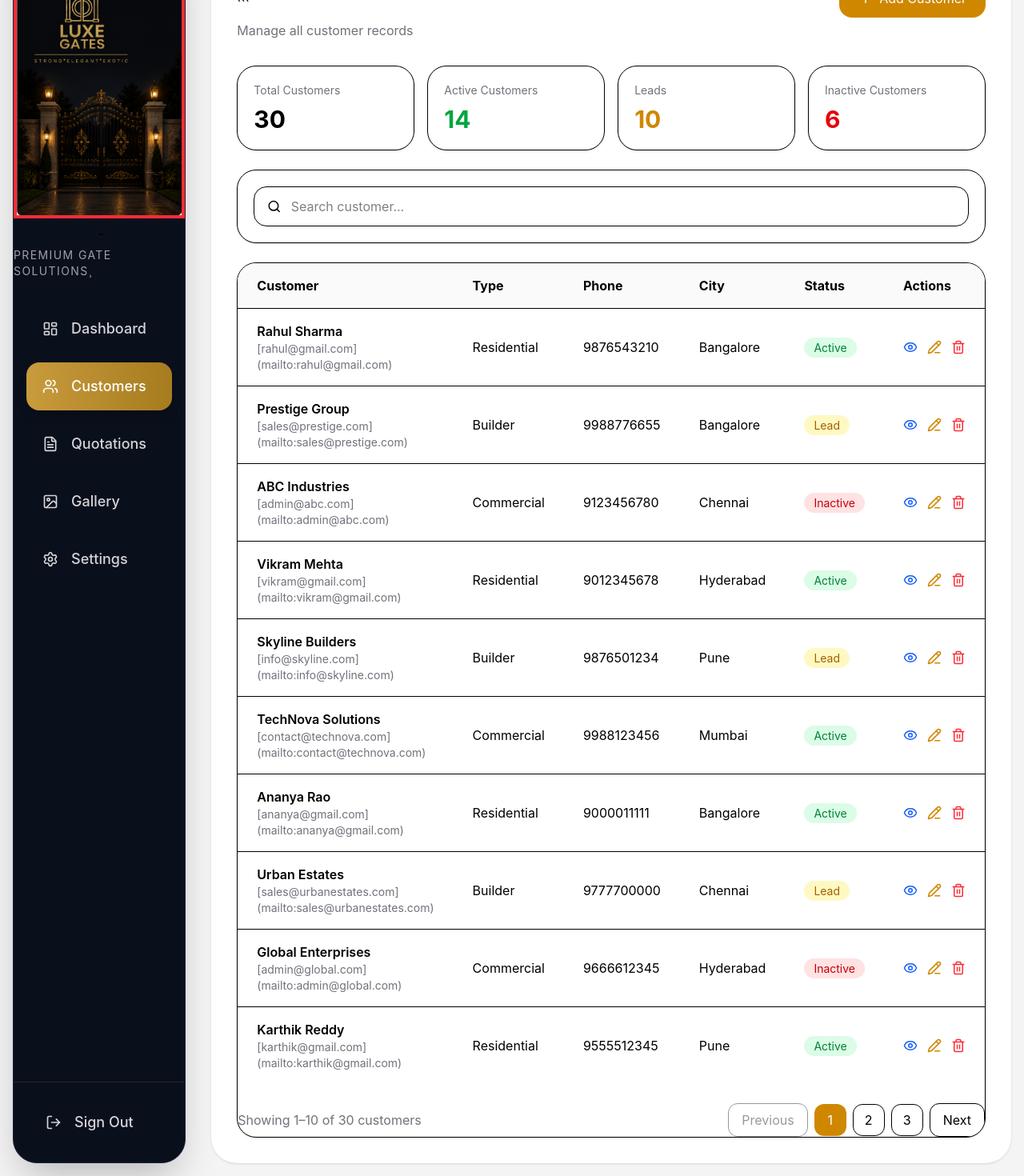
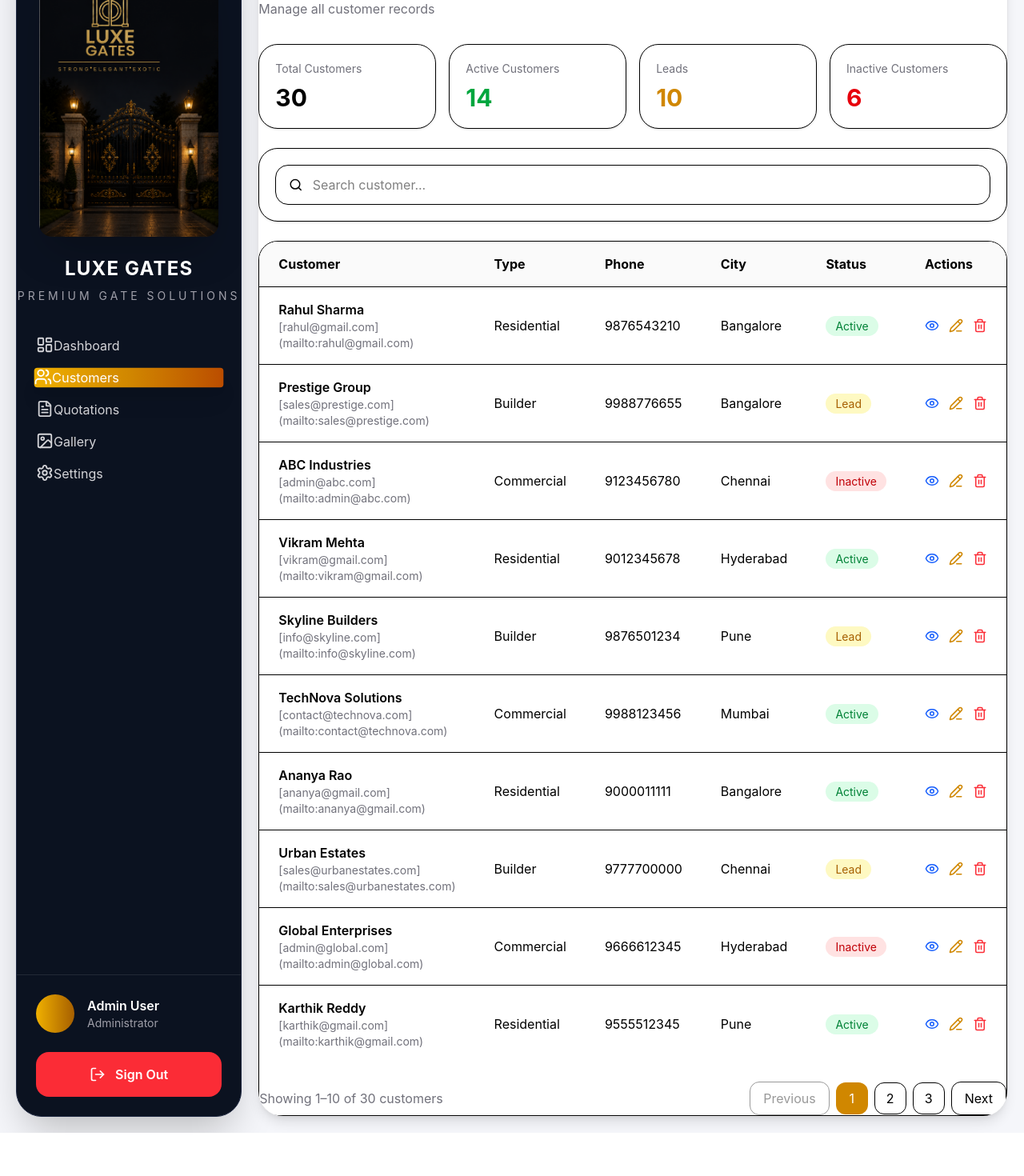
Before and after one commit to prajwalmoorthy019/Luxe_Gates, a React app: page /customers in a window 1280 px wide. Shown: the part 102-1572 px from the top of the page at 80% size. After the commit the page ends 1518 px from the top, so only its background shows below. Built offline with nearby package versions, Linux system fonts and the light colour scheme; sample sign-in values are in the browser's storage; the HTML template or start-up script is replaced by a standard one.

Commit message:
sign out functionality

```diff
--- a/src/App.jsx
+++ b/src/App.jsx
@@ -13,22 +13,100 @@ import CreateQuotation from "./pages/CreateQuotation";
 import Gallery from "./pages/Gallery";
 import Settings from "./pages/Settings";
 
+import ProtectedRoute from "./components/ProtectedRoute";
+
 function App() {
   return (
     <CustomerProvider>
       <BrowserRouter>
+
         <Routes>
+
           <Route path="/" element={<Login />} />
-          <Route path="/dashboard" element={<Dashboard />} />
-          <Route path="/customers" element={<Customers />} />
-          <Route path="/customers/new" element={<CreateCustomer />} />
-          <Route path="/customers/view/:id" element={<ViewCustomer />} />
-          <Route path="/customers/edit/:id" element={<EditCustomer />} />
-          <Route path="/quotations" element={<Quotations />} />
-          <Route path="/quotations/new" element={<CreateQuotation />} />
-          <Route path="/gallery" element={<Gallery />} />
-          <Route path="/settings" element={<Settings />} />
+
+          <Route
+            path="/dashboard"
+            element={
+              <ProtectedRoute>
+                <Dashboard />
+              </ProtectedRoute>
+            }
+          />
+
+          <Route
+            path="/customers"
+            element={
+              <ProtectedRoute>
+                <Customers />
+              </ProtectedRoute>
+            }
+          />
+
+          <Route
+            path="/customers/new"
+            element={
+              <ProtectedRoute>
+                <CreateCustomer />
+              </ProtectedRoute>
+            }
+          />
+
+          <Route
+            path="/customers/view/:id"
+            element={
+              <ProtectedRoute>
+                <ViewCustomer />
+              </ProtectedRoute>
+            }
+          />
+
+          <Route
+            path="/customers/edit/:id"
+            element={
+              <ProtectedRoute>
+                <EditCustomer />
+              </ProtectedRoute>
+            }
+          />
+
+          <Route
+            path="/quotations"
+            element={
+              <ProtectedRoute>
+                <Quotations />
+              </ProtectedRoute>
+            }
+          />
+
+          <Route
+            path="/quotations/new"
+            element={
+              <ProtectedRoute>
+                <CreateQuotation />
+              </ProtectedRoute>
+            }
+          />
+
+          <Route
+            path="/gallery"
+            element={
+              <ProtectedRoute>
+                <Gallery />
+              </ProtectedRoute>
+            }
+          />
+
+          <Route
+            path="/settings"
+            element={
+              <ProtectedRoute>
+                <Settings />
+              </ProtectedRoute>
+            }
+          />
+
         </Routes>
+
       </BrowserRouter>
     </CustomerProvider>
   );
--- /dev/null
+++ b/src/components/LogoutModal.jsx
@@ -0,0 +1,41 @@
+function LogoutModal({ open, onCancel, onConfirm }) {
+    if (!open) return null;
+
+    return (
+        <div className="fixed inset-0 bg-black/50 flex justify-center items-center z-50">
+
+            <div className="bg-white rounded-3xl p-8 w-[400px] shadow-2xl">
+
+                <h2 className="text-3xl font-bold mb-4">
+                    Sign Out
+                </h2>
+
+                <p className="text-zinc-600 mb-8">
+                    Are you sure you want to sign out of Luxe Gates?
+                </p>
+
+                <div className="flex justify-end gap-4">
+
+                    <button
+                        onClick={onCancel}
+                        className="px-6 py-3 rounded-xl border hover:bg-zinc-100"
+                    >
+                        Cancel
+                    </button>
+
+                    <button
+                        onClick={onConfirm}
+                        className="px-6 py-3 rounded-xl bg-red-600 hover:bg-red-700 text-white"
+                    >
+                        Sign Out
+                    </button>
+
+                </div>
+
+            </div>
+
+        </div>
+    );
+}
+
+export default LogoutModal;
--- /dev/null
+++ b/src/components/ProtectedRoute.jsx
@@ -0,0 +1,18 @@
+import { Navigate } from "react-router-dom";
+
+function ProtectedRoute({ children }) {
+    const isLoggedIn = localStorage.getItem("isLoggedIn");
+
+    console.log("Protected Route:", isLoggedIn);
+
+    if (!isLoggedIn) {
+        console.log("Redirecting to Login");
+        return <Navigate to="/" replace />;
+    }
+
+    console.log("Opening Protected Page");
+
+    return children;
+}
+
+export default ProtectedRoute;
--- a/src/components/Sidebar.jsx
+++ b/src/components/Sidebar.jsx
@@ -1,3 +1,4 @@
+
 import {
   LayoutDashboard,
   Users,
@@ -7,94 +8,147 @@ import {
   LogOut,
 } from "lucide-react";
 
-import { Link, useLocation } from "react-router-dom";
+import { useState } from "react";
+import { Link, useLocation, useNavigate } from "react-router-dom";
+
+import LogoutModal from "./LogoutModal";
 import logo from "../assets/luxe-logo.png";
 
 function Sidebar() {
   const location = useLocation();
+  const navigate = useNavigate(); // <-- This was missing
+  const [showLogout, setShowLogout] = useState(false);
 
   const menus = [
     {
       name: "Dashboard",
       path: "/dashboard",
-      icon: <LayoutDashboard size={20} />,
+      icon: <LayoutDashboard size={22} />,
     },
     {
       name: "Customers",
       path: "/customers",
-      icon: <Users size={20} />,
+      icon: <Users size={22} />,
     },
     {
       name: "Quotations",
       path: "/quotations",
-      icon: <FileText size={20} />,
+      icon: <FileText size={22} />,
     },
     {
       name: "Gallery",
       path: "/gallery",
-      icon: <Image size={20} />,
+      icon: <Image size={22} />,
     },
     {
       name: "Settings",
       path: "/settings",
-      icon: <Settings size={20} />,
+      icon: <Settings size={22} />,
     },
   ];
 
+  const handleSignOut = () => {
+    localStorage.removeItem("isLoggedIn");
+
+    setShowLogout(false);
+
+    window.location.replace("/");
+  };
+
   return (
-    <div className="w-[290px] bg-[#0a0f1c] rounded-[30px] m-4 flex flex-col justify-between overflow-hidden shadow-2xl border border-[#1b2235]">
+    <>
+      <div className="w-[300px] bg-[#0b1220] rounded-[32px] shadow-2xl border border-[#1d2740] flex flex-col justify-between overflow-hidden">
 
-      {/* Logo Section */}
+        {/* Logo */}
         <div>
-        <div className="flex flex-col items-center pt-10 pb-8">
+
+          <div className="flex flex-col items-center pt-10">
+
             <img
               src={logo}
               alt="Luxe Gates"
-            className="w-64 border-4 border-red-500"
-          /> ̰
+              className="w-56 rounded-2xl shadow-2xl"
+            />
 
-          <p className="text-zinc-400 text-sm mt-3 tracking-widest uppercase">
-            Premium Gate Solutions¸
+            <h2 className="text-white text-2xl font-bold mt-6 tracking-wider">
+              LUXE GATES
+            </h2>
+
+            <p className="text-zinc-400 text-sm tracking-[4px] uppercase mt-2">
+              Premium Gate Solutions
             </p>
+
           </div>
 
           {/* Navigation */}
-        <div className="px-4 space-y-3">
+
+          <div className="mt-10 px-6 space-y-4">
+
             {menus.map((menu) => {
-            const isActive = location.pathname === menu.path;
+              const active = location.pathname === menu.path;
 
               return (
                 <Link
                   key={menu.path}
                   to={menu.path}
-                className={`flex items-center gap-4 px-5 py-4 rounded-2xl transition-all duration-300
-                ${isActive
-                    ? "bg-gradient-to-r from-[#c89b3c] to-[#a67c1f] text-white shadow-lg"
-                    : "text-zinc-300 hover:bg-white/5 hover:text-white"
-                  }`}
+                  className={`flex items - center gap - 5 px - 6 py - 4 rounded - 2xl transition - all duration - 300 font - semibold text - lg
+                  ${active
+                      ? "bg-gradient-to-r from-yellow-500 via-yellow-600 to-amber-700 text-white shadow-xl scale-[1.02]"
+                      : "text-zinc-300 hover:bg-white/5 hover:text-white hover:translate-x-1"
+                    } `}
                 >
                   {menu.icon}
 
-                <span className="text-lg font-medium">
-                  {menu.name}
-                </span>
+                  <span>{menu.name}</span>
+
                 </Link>
               );
             })}
+
           </div>
+
         </div>
 
         {/* Footer */}
-      <div className="p-5 border-t border-white/10">
-        <button className="w-full flex items-center gap-4 px-5 py-4 rounded-2xl text-zinc-300 hover:bg-white/5 transition-all duration-300">
+
+        <div className="p-6 border-t border-white/10">
+
+          <div className="flex items-center gap-4 mb-6">
+
+            <div className="w-12 h-12 rounded-full bg-gradient-to-r from-yellow-500 to-yellow-700"></div>
+
+            <div>
+
+              <h3 className="text-white font-semibold">
+                Admin User
+              </h3>
+
+              <p className="text-zinc-400 text-sm">
+                Administrator
+              </p>
+
+            </div>
+
+          </div>
+
+          <button
+            onClick={() => setShowLogout(true)}
+            className="w-full bg-red-500 hover:bg-red-600 rounded-2xl py-4 text-white font-semibold flex items-center justify-center gap-3 transition-all duration-300 hover:scale-[1.02]"
+          >
             <LogOut size={20} />
+            Sign Out
+          </button>
 
-          <span className="text-lg font-medium">
-            Sign Out
-          </span>
-        </button>
         </div>
+
       </div>
+
+      <LogoutModal
+        open={showLogout}
+        onCancel={() => setShowLogout(false)}
+        onConfirm={handleSignOut}
+      />
+    </>
   );
 }
 
--- a/src/layouts/MainLayout.jsx
+++ b/src/layouts/MainLayout.jsx
@@ -2,14 +2,22 @@ import Sidebar from "../components/Sidebar";
 
 function MainLayout({ children }) {
   return (
-    <div className="flex min-h-screen bg-zinc-100">
+    <div className="min-h-screen bg-[#f5f6fa] flex p-5 gap-5">
+
+      {/* Sidebar */}
       <Sidebar />
 
-      <div className="flex-1 p-4">
-        <div className="bg-white rounded-[32px] min-h-full p-8 shadow-sm">
+      {/* Main Content */}
+      <div className="flex-1">
+
+        <div className="bg-white rounded-[32px] shadow-lg border border-zinc-200 min-h-[calc(100vh-40px)] overflow-hidden">
+
           {children}
+
         </div>
+
       </div>
+
     </div>
   );
 }
--- a/src/pages/Login.jsx
+++ b/src/pages/Login.jsx
@@ -10,18 +10,23 @@ function Login() {
   const [error, setError] = useState("");
 
   const handleLogin = () => {
-    console.log("Email:", email);
-    console.log("Password:", password);
+    console.log("Login Clicked");
 
     if (
       email === "admin@luxegates.com" &&
       password === "luxegates123"
     ) {
-      console.log("Login Success");
-      setError("");
-      navigate("/dashboard");
+      localStorage.setItem("isLoggedIn", "true");
+
+      console.log("Stored:", localStorage.getItem("isLoggedIn"));
+
+      console.log("Before Navigate");
+
+      navigate("/dashboard", { replace: true });
+
+      console.log("After Navigate");
     } else {
-      console.log("Login Failed");
+      console.log("Wrong Credentials");
       setError("Invalid email or password.");
     }
   };
```
Lines whose indentation alone changed are shown as unchanged.
